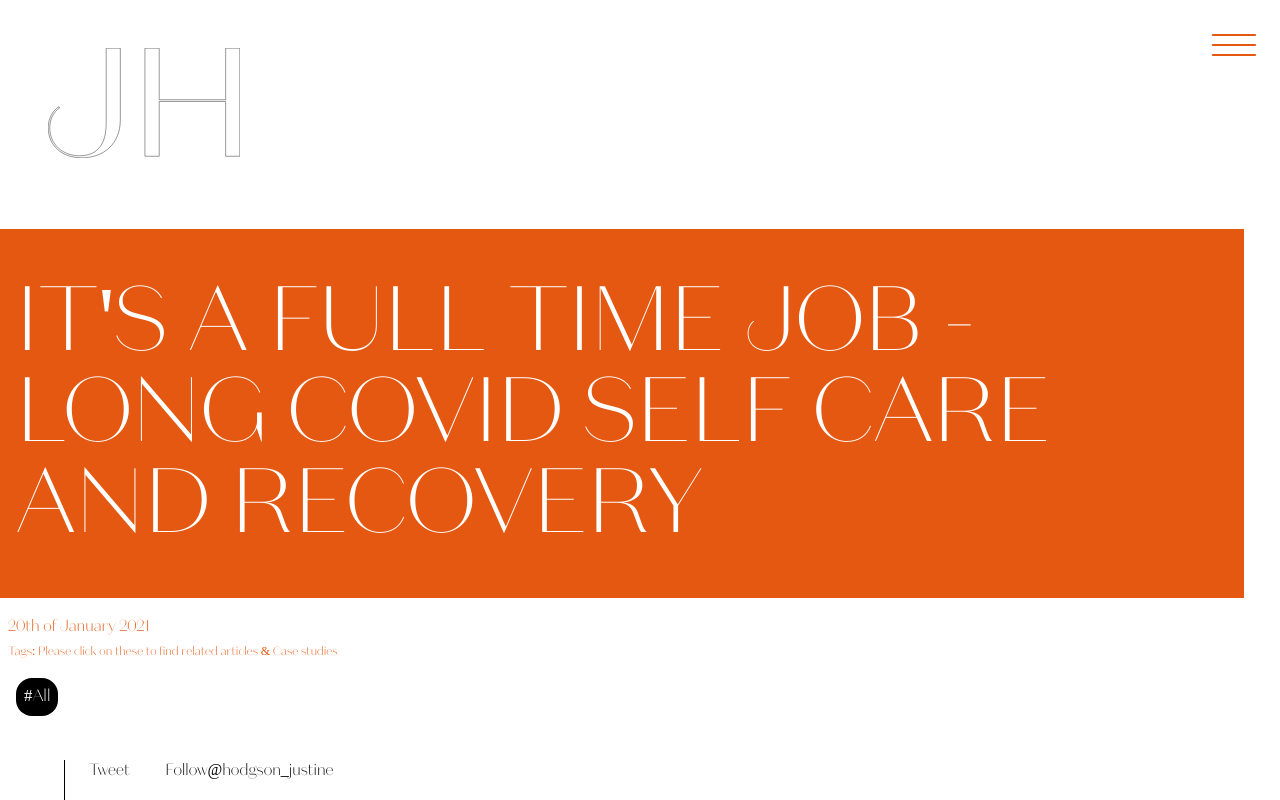
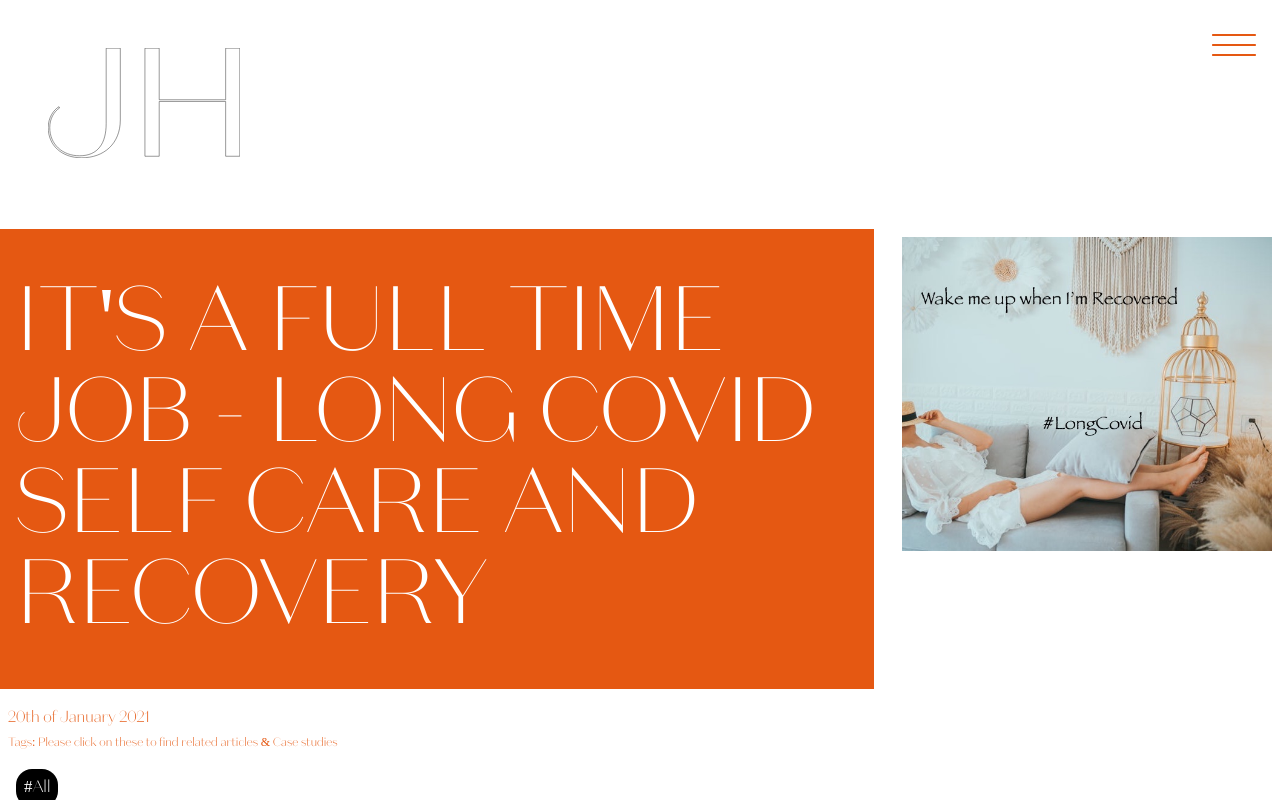
Before and after one commit to Peggy535/wellbeing, an Eleventy site: page src/posts/its-a-full-time-job-long-covid-self-care-and-recovery.md in a window 1280 px wide. Built offline with nearby package versions, Linux system fonts and the light colour scheme; Eleventy itself is replaced by a stand-in of ours; files that its build step writes are made by us from their sources; what @borisschapira/eleventy-plugin-better-slug would draw is missing.

Commit message:
Update Post “its-a-full-time-job-long-covid-self-care-and-recovery”

```diff
--- a/src/posts/its-a-full-time-job-long-covid-self-care-and-recovery.md
+++ b/src/posts/its-a-full-time-job-long-covid-self-care-and-recovery.md
@@ -1,6 +1,7 @@
 ---
 title: "IT'S A FULL TIME JOB - LONG COVID SELF CARE AND RECOVERY "
 date: 2021-01-20T15:44:15.807Z
+image: /static/uploads/long-covid.jpg
 tags:
   - All
 ---
```
Also changed, not shown: src/static/uploads/long-covid.jpg (added).
